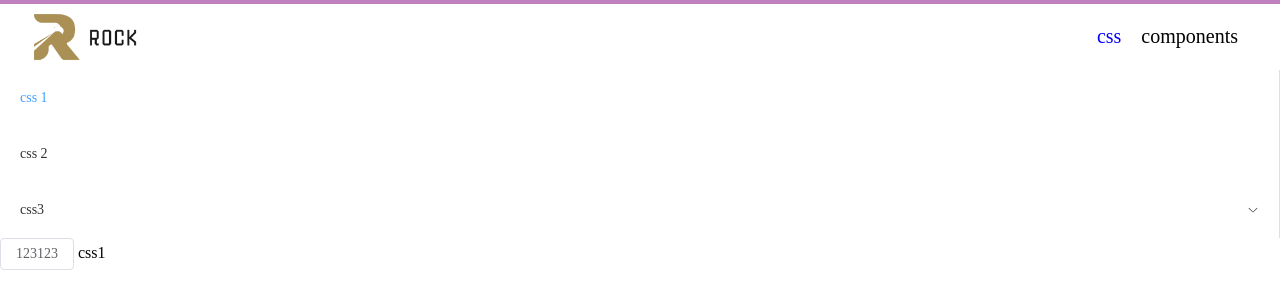
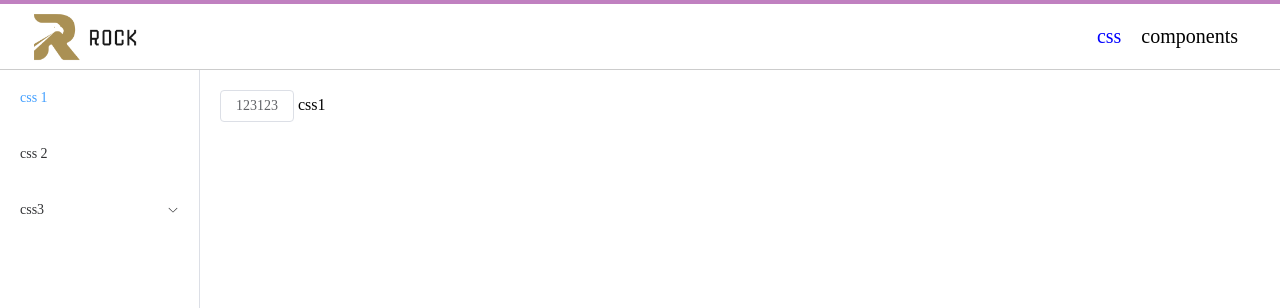
Before and after one commit to RockChang0556/useful-demo, a Vue app: page /css in a window 1280 px wide. Shown: the top 308 px of the page. Built offline with nearby package versions, Linux system fonts and the light colour scheme.

Commit message:
feat: 框架搭建完毕

```diff
--- a/components.d.ts
+++ b/components.d.ts
@@ -9,11 +9,14 @@ declare module 'vue' {
   export interface GlobalComponents {
     403: typeof import('./src/components/errpage/403.vue')['default']
     404: typeof import('./src/components/errpage/404.vue')['default']
+    ElAside: typeof import('element-plus/es')['ElAside']
     ElButton: typeof import('element-plus/es')['ElButton']
+    ElContainer: typeof import('element-plus/es')['ElContainer']
     ElEmpty: typeof import('element-plus/es')['ElEmpty']
+    ElHeader: typeof import('element-plus/es')['ElHeader']
+    ElMain: typeof import('element-plus/es')['ElMain']
     ElMenu: typeof import('element-plus/es')['ElMenu']
     ElMenuItem: typeof import('element-plus/es')['ElMenuItem']
-    ElSubmenu: typeof import('element-plus/es')['ElSubmenu']
     ElSubMenu: typeof import('element-plus/es')['ElSubMenu']
     Errpage: typeof import('./src/components/errpage/index.vue')['default']
     Header: typeof import('./src/components/layout/header.vue')['default']
--- a/src/components/layout/header.vue
+++ b/src/components/layout/header.vue
@@ -1,7 +1,7 @@
 <!--
  * @Author: Rock Chang
  * @Date: 2021-08-05 14:50:24
- * @LastEditTime: 2023-07-20 12:07:55
+ * @LastEditTime: 2023-07-21 15:07:15
  * @Description: 布局组件 - 头部
 -->
 <template>
@@ -50,6 +50,7 @@ const routeType = computed(() => {
 	display: flex;
 	justify-content: space-between;
 	align-items: center;
+	border-bottom: 1px solid #ccc;
 	.header-logo {
 		height: 50px;
 		img {
--- a/src/components/layout/sidebar.vue
+++ b/src/components/layout/sidebar.vue
@@ -1,17 +1,16 @@
 <!--
  * @Author: Rock Chang
  * @Date: 2021-08-19 17:35:11
- * @LastEditTime: 2023-07-20 11:33:21
+ * @LastEditTime: 2023-07-21 15:06:42
  * @Description: 左边菜单
 -->
 
 <template>
-	<div class="layout-sidebar">
 	<el-menu
 		ref="meun"
 		class="el-menu-vertical-demo"
 		:default-active="defaultActive"
-			:collapse="false"
+		:collapse="isCollapse"
 	>
 		<menu-tree
 			v-for="item in sideList"
@@ -19,11 +18,10 @@
 			:item="item"
 		></menu-tree>
 	</el-menu>
-	</div>
 </template>
 
 <script lang="ts" setup>
-import { computed } from 'vue';
+import { computed, ref } from 'vue';
 import { allRouteConf, TallRouteConf } from '@/router/routes';
 import MenuTree from './menu-tree.vue';
 import { useRoute } from 'vue-router';
@@ -39,21 +37,13 @@ const sideList = computed(() => {
 		return [];
 	}
 });
-console.log('[ defaultActive ]', sideList);
 
-// const sideList = ref();
-// export default defineComponent({
-// 	name: 'layout-sidebar',
-// 	components: { MenuTree },
-// 	props: {},
-// 	setup() {
-// 		const store = useStore();
-// 		// 当前选中
-// 		// 菜单树
-// 		const sideList = computed(() => store.getters['route/sideList']);
-// 		return { sideList, defaultActive };
-// 	},
-// });
+const isCollapse = ref(false);
 </script>
 
-<style lang="less"></style>
+<style lang="less">
+.el-menu-vertical-demo:not(.el-menu--collapse) {
+	width: 200px;
+	min-height: calc(100vh - 70px);
+}
+</style>
--- a/src/router/routes.ts
+++ b/src/router/routes.ts
@@ -25,7 +25,7 @@ const routes: Array<RouteRecordRaw> = [
 		path: '/',
 		name: 'home',
 		component: () => import('@/views/home/home.vue'),
-		redirect: { name: 'css' },
+		redirect: { name: 'css-home' },
 		children: [...cssRoutes, ...componentsRoutes],
 	},
 	{
--- a/src/views/css/index.vue
+++ b/src/views/css/index.vue
@@ -1,5 +1,5 @@
 <template>
-	<div class="defaults">
+	<div class="defaults1">
 		<el-button>123123</el-button>
 		css1
 	</div>
@@ -7,4 +7,8 @@
 
 <script lang="ts" setup></script>
 
-<style lang="less"></style>
+<style lang="less">
+.defaults1 {
+	height: 3000px;
+}
+</style>
--- a/src/views/home/home.vue
+++ b/src/views/home/home.vue
@@ -1,12 +1,17 @@
 <template>
 	<div class="home">
-		<global-header></global-header>
-		<sidebar></sidebar>
-		<router-view v-slot="{ Component }">
-			<transition name="el-fade-in-linear">
-				<component :is="Component" />
-			</transition>
-		</router-view>
+		<el-container>
+			<global-header></global-header>
+			<el-container>
+				<el-aside width="200px"><sidebar></sidebar></el-aside>
+				<el-main>
+					<router-view v-slot="{ Component }">
+						<transition name="fade-slide" mode="out-in">
+							<component :is="Component" />
+						</transition> </router-view
+				></el-main>
+			</el-container>
+		</el-container>
 	</div>
 </template>
 
@@ -18,5 +23,25 @@ import Sidebar from '@/components/layout/sidebar.vue';
 <style lang="less">
 .home {
 	padding-top: 70px;
+	.el-main {
+		width: 100%;
+		overflow-x: hidden;
+	}
+}
+
+/* router view transition fade-slide */
+.fade-slide-leave-active,
+.fade-slide-enter-active {
+	transition: all 0.3s;
+}
+
+.fade-slide-enter-from {
+	opacity: 0;
+	transform: translateX(-30px);
+}
+
+.fade-slide-leave-to {
+	opacity: 0;
+	transform: translateX(30px);
 }
 </style>
```
Lines whose indentation alone changed are shown as unchanged.
